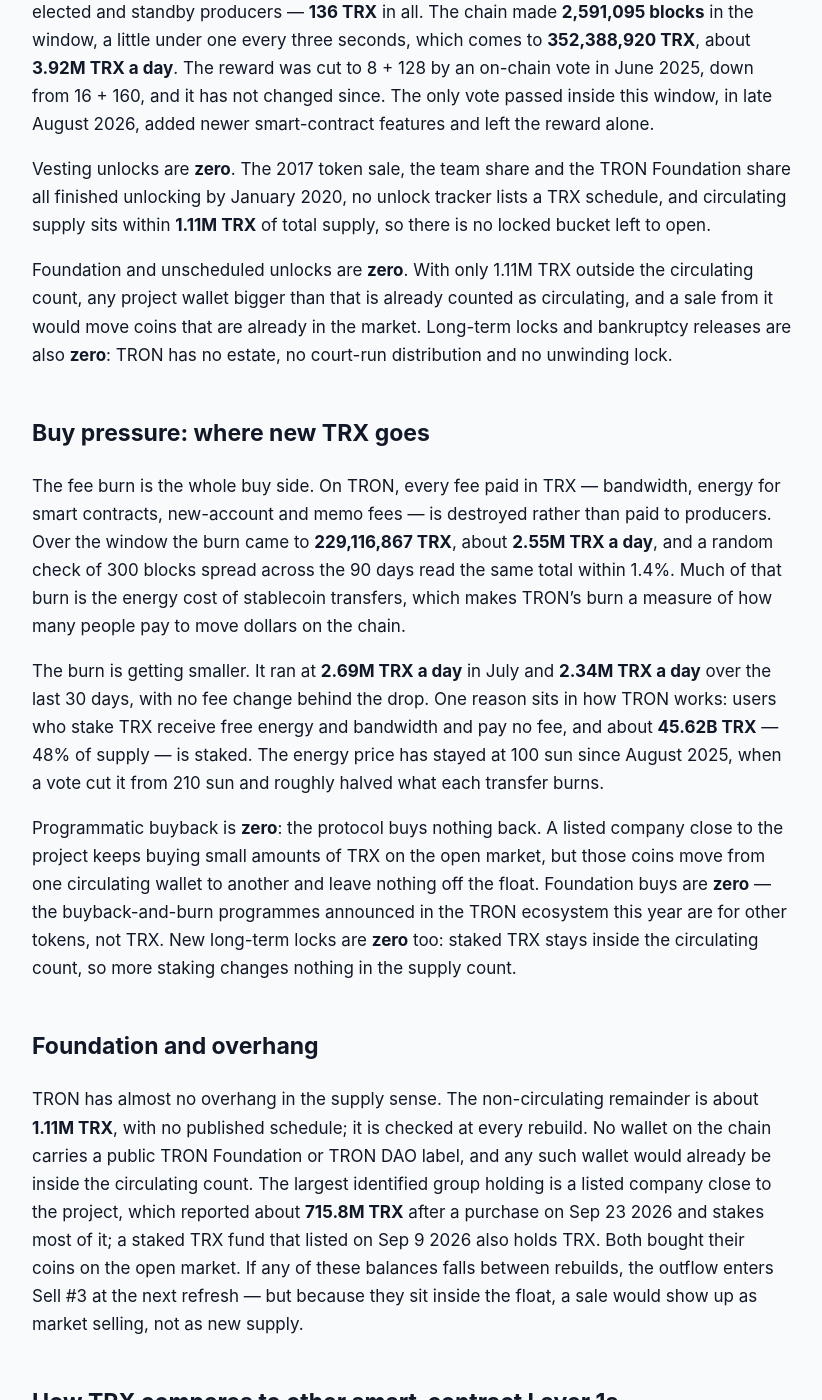
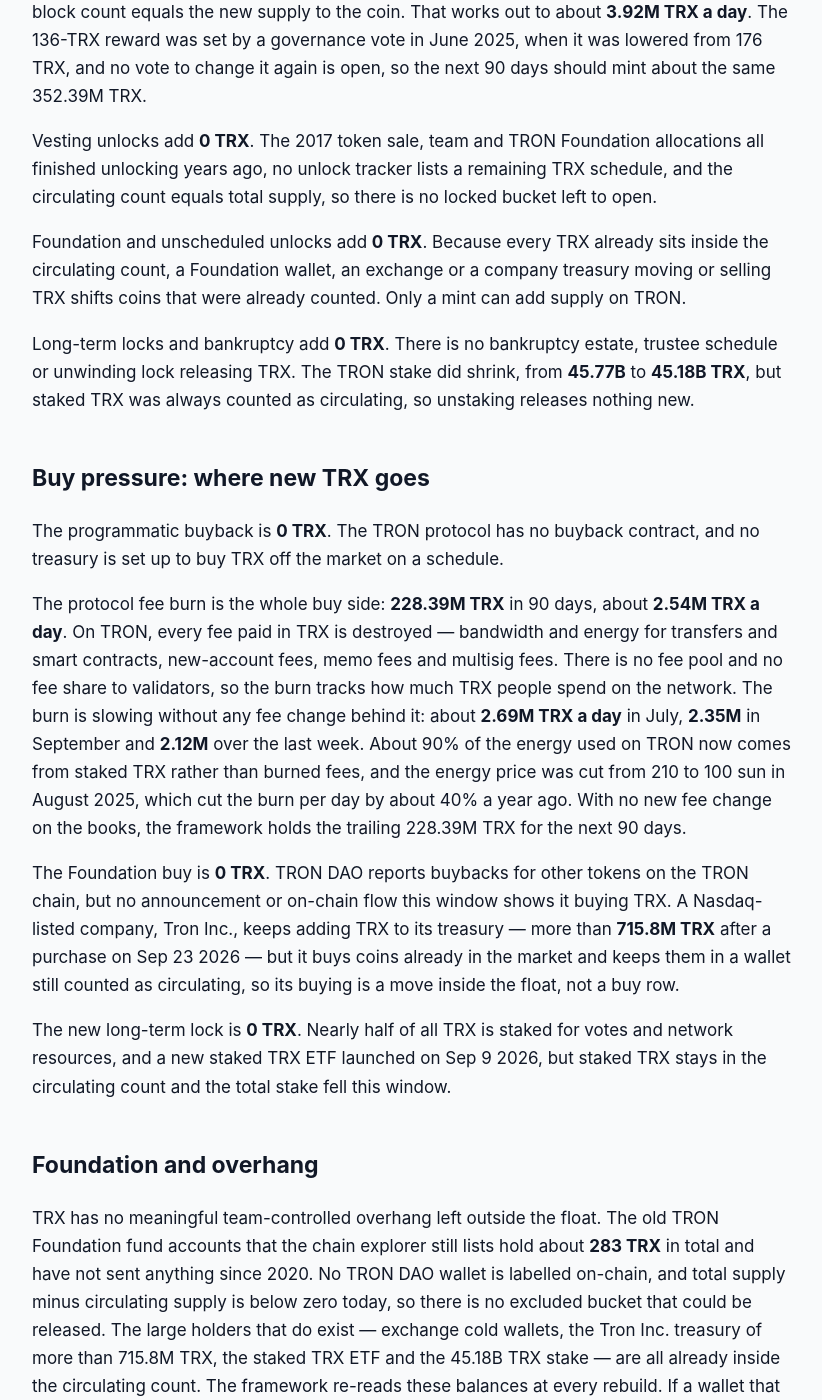
Before and after one commit to jeevansongmy-spec/mrnasdog-articles, a Jekyll site: the page built from crypto/trx-pressure-framework.md, in a window 1280 px wide and 1400 px high, scrolled down 843 px. Shown: the whole window, without its empty margins (228-1050 px from the left). Built offline with Jekyll 4.4.1, drawn with Linux system fonts in a browser that asks for light colours; some of the changed text lies outside the part shown.

Commit message:
publish: crypto/trx-pressure-framework

```diff
--- a/crypto/trx-pressure-framework.md
+++ b/crypto/trx-pressure-framework.md
@@ -1,6 +1,6 @@
 ---
 title:         "TRX Inflation Analysis · September 2026 · Mixed flows · supply roughly steady"
-description:   "TRX is mildly inflationary: TRON minted 352M TRX in block rewards against a 229M TRX fee burn, +0.13% net over 90 days and the same next. No cap, no vesting."
+description:   "TRX supply is roughly steady: TRON minted 352M TRX in block rewards against a 228M TRX fee burn, +0.13% net over 90 days and about the same next. No cap."
 canonical_url: "https://mrnasdog.com/research/trx/inflation"
 tags:          ["crypto", "trx", "tron", "payments"]
 published:     true
@@ -10,52 +10,52 @@ published:     true
 
 *Originally published at [mrnasdog.com/research/trx/inflation](https://mrnasdog.com/research/trx/inflation).*
 
-The MrNasdog Pressure Framework reads TRX as **mildly inflationary**: TRON minted **352.39M TRX** in block and voter rewards over the last 90 days and burned **229.12M TRX** in fees, so supply grew **+0.13%**, and the next 90 days project the same **+0.13%**. The mint is fixed at **136 TRX per block** by an on-chain governance vote, while the burn depends on how many people pay fees instead of staking. TRX has no supply cap, no vesting left and no buyback, so the fee burn is the only brake on new supply.
+TRX supply is roughly steady, rising slowly. Over the 90 days to Sep 29 2026, TRON block rewards created **352,388,648 TRX** and the TRON fee burn destroyed **228,386,206 TRX**, so net supply grew by **124.0M TRX**, or **+0.13%** of the **94.98B TRX** in circulation. The monitor reads **+0.14%** over the same stretch. TRX has no supply cap, no vesting left and no locked bucket, so the whole story is one mint against one burn.
 
 ## The verdict, in one paragraph
 
-Over the trailing 90 days (Jul 1 to Sep 28 2026) the TRON supply ledger nets to **+0.13%** of the **94.97B TRX** circulating: **123.27M TRX** more was created than destroyed. The monitor, which reads supply day by day, shows **+0.12%** over its own 90-day window. The gap is **0.01 percentage points**, far inside the 0.5-point line, so no warning chip is needed and the two readings agree. The forward 90 days hold the same **+0.13%**, because no vote in the window changed the block reward or the fee price. TRX is a **slowly inflating fee-burn chain**: the burn cancels about two-thirds of new coins, and the last third reaches the market.
+The MrNasdog Pressure Framework reads TRX at **+0.13%** net supply over the last 90 days and projects the same **+0.13%** for the next 90 days. The monitor, which measures supply from market data, reads **+0.14%**. The gap is **0.01 percentage points**, well inside the 0.5-point line, so no warning chip is shown and the two readings agree. Put as a yearly pace, TRON supply is growing by roughly **0.5%** a year. The label that fits TRX today: **a mildly inflationary chain where fee burn cancels about two-thirds of new issuance**.
 
 ## Sell pressure: where new TRX comes from
 
-Protocol inflation is the whole sell side. Every TRON block pays **8 TRX** to the Super Representative that produced it and **128 TRX** to the pool shared by the voters behind the 127 elected and standby producers — **136 TRX** in all. The chain made **2,591,095 blocks** in the window, a little under one every three seconds, which comes to **352,388,920 TRX**, about **3.92M TRX a day**. The reward was cut to 8 + 128 by an on-chain vote in June 2025, down from 16 + 160, and it has not changed since. The only vote passed inside this window, in late August 2026, added newer smart-contract features and left the reward alone.
+Protocol inflation is the only source of new TRX: **352.39M TRX** in 90 days. Every TRON block pays **136 TRX** — 8 TRX to the Super Representative that produced it and 128 TRX into the reward pool shared by the voters of the top 127 candidates. The TRON chain produced **2,591,093 blocks** across the window, a block about every three seconds, and 136 times that block count equals the new supply to the coin. That works out to about **3.92M TRX a day**. The 136-TRX reward was set by a governance vote in June 2025, when it was lowered from 176 TRX, and no vote to change it again is open, so the next 90 days should mint about the same 352.39M TRX.
 
-Vesting unlocks are **zero**. The 2017 token sale, the team share and the TRON Foundation share all finished unlocking by January 2020, no unlock tracker lists a TRX schedule, and circulating supply sits within **1.11M TRX** of total supply, so there is no locked bucket left to open.
+Vesting unlocks add **0 TRX**. The 2017 token sale, team and TRON Foundation allocations all finished unlocking years ago, no unlock tracker lists a remaining TRX schedule, and the circulating count equals total supply, so there is no locked bucket left to open.
 
-Foundation and unscheduled unlocks are **zero**. With only 1.11M TRX outside the circulating count, any project wallet bigger than that is already counted as circulating, and a sale from it would move coins that are already in the market. Long-term locks and bankruptcy releases are also **zero**: TRON has no estate, no court-run distribution and no unwinding lock.
+Foundation and unscheduled unlocks add **0 TRX**. Because every TRX already sits inside the circulating count, a Foundation wallet, an exchange or a company treasury moving or selling TRX shifts coins that were already counted. Only a mint can add supply on TRON.
+
+Long-term locks and bankruptcy add **0 TRX**. There is no bankruptcy estate, trustee schedule or unwinding lock releasing TRX. The TRON stake did shrink, from **45.77B** to **45.18B TRX**, but staked TRX was always counted as circulating, so unstaking releases nothing new.
 
 ## Buy pressure: where new TRX goes
 
-The fee burn is the whole buy side. On TRON, every fee paid in TRX — bandwidth, energy for smart contracts, new-account and memo fees — is destroyed rather than paid to producers. Over the window the burn came to **229,116,867 TRX**, about **2.55M TRX a day**, and a random check of 300 blocks spread across the 90 days read the same total within 1.4%. Much of that burn is the energy cost of stablecoin transfers, which makes TRON's burn a measure of how many people pay to move dollars on the chain.
+The programmatic buyback is **0 TRX**. The TRON protocol has no buyback contract, and no treasury is set up to buy TRX off the market on a schedule.
 
-The burn is getting smaller. It ran at **2.69M TRX a day** in July and **2.34M TRX a day** over the last 30 days, with no fee change behind the drop. One reason sits in how TRON works: users who stake TRX receive free energy and bandwidth and pay no fee, and about **45.62B TRX** — 48% of supply — is staked. The energy price has stayed at 100 sun since August 2025, when a vote cut it from 210 sun and roughly halved what each transfer burns.
+The protocol fee burn is the whole buy side: **228.39M TRX** in 90 days, about **2.54M TRX a day**. On TRON, every fee paid in TRX is destroyed — bandwidth and energy for transfers and smart contracts, new-account fees, memo fees and multisig fees. There is no fee pool and no fee share to validators, so the burn tracks how much TRX people spend on the network. The burn is slowing without any fee change behind it: about **2.69M TRX a day** in July, **2.35M** in September and **2.12M** over the last week. About 90% of the energy used on TRON now comes from staked TRX rather than burned fees, and the energy price was cut from 210 to 100 sun in August 2025, which cut the burn per day by about 40% a year ago. With no new fee change on the books, the framework holds the trailing 228.39M TRX for the next 90 days.
 
-Programmatic buyback is **zero**: the protocol buys nothing back. A listed company close to the project keeps buying small amounts of TRX on the open market, but those coins move from one circulating wallet to another and leave nothing off the float. Foundation buys are **zero** — the buyback-and-burn programmes announced in the TRON ecosystem this year are for other tokens, not TRX. New long-term locks are **zero** too: staked TRX stays inside the circulating count, so more staking changes nothing in the supply count.
+The Foundation buy is **0 TRX**. TRON DAO reports buybacks for other tokens on the TRON chain, but no announcement or on-chain flow this window shows it buying TRX. A Nasdaq-listed company, Tron Inc., keeps adding TRX to its treasury — more than **715.8M TRX** after a purchase on Sep 23 2026 — but it buys coins already in the market and keeps them in a wallet still counted as circulating, so its buying is a move inside the float, not a buy row.
+
+The new long-term lock is **0 TRX**. Nearly half of all TRX is staked for votes and network resources, and a new staked TRX ETF launched on Sep 9 2026, but staked TRX stays in the circulating count and the total stake fell this window.
 
 ## Foundation and overhang
 
-TRON has almost no overhang in the supply sense. The non-circulating remainder is about **1.11M TRX**, with no published schedule; it is checked at every rebuild. No wallet on the chain carries a public TRON Foundation or TRON DAO label, and any such wallet would already be inside the circulating count. The largest identified group holding is a listed company close to the project, which reported about **715.8M TRX** after a purchase on Sep 23 2026 and stakes most of it; a staked TRX fund that listed on Sep 9 2026 also holds TRX. Both bought their coins on the open market. If any of these balances falls between rebuilds, the outflow enters Sell #3 at the next refresh — but because they sit inside the float, a sale would show up as market selling, not as new supply.
+TRX has no meaningful team-controlled overhang left outside the float. The old TRON Foundation fund accounts that the chain explorer still lists hold about **283 TRX** in total and have not sent anything since 2020. No TRON DAO wallet is labelled on-chain, and total supply minus circulating supply is below zero today, so there is no excluded bucket that could be released. The large holders that do exist — exchange cold wallets, the Tron Inc. treasury of more than 715.8M TRX, the staked TRX ETF and the 45.18B TRX stake — are all already inside the circulating count. The framework re-reads these balances at every rebuild. If a wallet that sits outside the circulating count ever appears and its balance falls between refreshes, the outflow enters Sell #3 at the next refresh.
 
-## How TRX compares to other smart-contract Layer 1s
+## How TRX compares to other uncapped Layer 1 chains
 
-TRX sits in the same family as Ethereum: an uncapped proof-of-stake chain that mints new coins to the people who secure it and burns part of every fee. The difference is in the size of each side. TRON's mint is a fixed amount per block, set by a vote of block producers, rather than a curve that grows with the amount staked. And TRON's burn is much larger relative to its mint — about two-thirds of new TRX is burned — because the chain carries a heavy load of paid stablecoin transfers.
+TRX belongs to the group of uncapped Layer 1 coins that pay a fixed or near-fixed reward per block and burn part of what users pay. Ethereum is the closest mechanism match: ETH also has no cap, pays validators in new ETH and burns the base fee. The difference is the size of the burn. TRON burns every fee, not just a base-fee slice, so on TRX the burn cancels about **65%** of new issuance, far more than a base-fee-only burn usually does. TRON also pays a flat 136 TRX a block, while Ethereum's issuance rises and falls with the size of its stake.
 
-Against hard-capped chains such as Bitcoin, TRX has no halving and no ceiling; the 136 TRX per block runs until a new vote changes it. Against chains where fees go to validators instead of a burn, TRX gives every fee back to all holders by destroying it. Against exchange-chain coins with scheduled buyback burns, TRX has nothing timed or discretionary — its burn is automatic and continuous, and it rises and falls with how much people use TRON.
+Against capped, halving-model chains like Bitcoin, TRX has no ceiling and no halving: new supply only changes when Super Representatives vote on the reward. Against exchange-chain coins that run a scheduled auto-burn on top of a fee burn, TRX has no second burn engine and no buyback, so there is no quarterly event that can swing the ledger. Its supply path is set by two dials, the block reward and the fee prices, and both are changed only by on-chain governance votes.
 
-TRON was net deflationary in mid-2025, when the energy price was 210 sun. Since the energy price cut in August 2025, the burn has fallen below the mint, and the net now leans to growth. A chain like this can swing between shrinking and growing on usage alone, without any change to its rules.
+That makes TRX unusual in one way. Through 2024 and the first half of 2025, the TRON fee burn was larger than issuance and supply shrank; since the August 2025 energy price cut, TRX has been mildly inflationary. The TRON chain has burned about **16.91B TRX** in fees since launch, which is why supply today, **94.98B TRX**, still sits below the 100B TRX created at genesis.
 
 ## What to watch in the next 90 days
 
-First, the burn rate: it has fallen from about 2.69M TRX a day in July to about 2.12M TRX a day over the last week, and if it keeps falling the next 90 days will print above +0.13%.
-
-Second, the fee proposals: an open community proposal would cut the account-permission fee from 100 TRX to 7 TRX and the multi-signature fee from 1 TRX to 0.1 TRX; it has no on-chain vote date yet, and it would trim the burn only a little.
-
-Third, any vote on the block reward or the energy price — either one moves the whole ledger at once, and none is scheduled as of Sep 29 2026.
-
-Fourth, the stake: more TRX staked means more free energy and fewer fees burned, so a rise in the 45.62B TRX staked would lower the burn.
+First, the burn rate. If the last week's pace of about 2.12M TRX a day holds for the whole next 90 days, the burn would come in near 190M TRX and net supply growth would rise toward **+0.17%**. Second, an open TRON proposal to cut two fees — account-permission updates from 100 to 8 TRX and multisig transactions from 1 to 0.5 TRX — was still under discussion on Sep 29 2026 with no on-chain vote; it would trim the burn only a little. Third, any Super Representative vote on the 136-TRX block reward or the 100-sun energy price, the two dials that move TRX supply; none was open on Sep 30 2026. Fourth, TRON's quarterly fee review for Q3 2026, which tracks burn against issuance and has preceded past fee changes. Fifth, the Tron Inc. treasury and the staked TRX ETF: their buying moves coins inside the float and does not change the ledger, but a large sale by either would be worth a look.
 
 ## Summary
 
-TRX is mildly inflationary: TRON mints **352.39M TRX** per 90 days at a fixed 136 TRX per block and burns **229.12M TRX** in fees, for net supply growth of **+0.13%** over the last 90 days and the same projected for the next 90. The mint is set by an on-chain vote and the burn by how much people pay to use the chain, with no vesting, no unlocks and no buyback on either side. The key risk for the reading is a burn that keeps shrinking as more users stake instead of paying fees. TRX has no supply cap; its supply keeps growing unless usage lifts the burn above the mint again or a vote changes the reward.
+TRX supply grew **+0.13%** over the 90 days to Sep 29 2026 and is projected to grow about the same over the next 90 days, with the monitor at **+0.14%**. TRON mints 136 TRX per block, **352.39M TRX** in 90 days, and burns every fee, **228.39M TRX**, so the fee burn cancels about two-thirds of issuance. The key risk is a falling burn: fees are declining as more users stake for energy, which pushes net supply up unless governance changes the reward. TRX has no supply cap, but it still has less than its 100B TRX genesis supply.
 
-*MrNasdog Pressure Framework analysis of TRX, Metric 1 — Inflation. Data + explanation only. Not financial advice. Checked Sep 29 2026.*
+---
+
+*MrNasdog Pressure Framework analysis of TRX, Metric 1 — Inflation. Data + explanation only. Not financial advice. Checked Sep 30 2026.*
```
